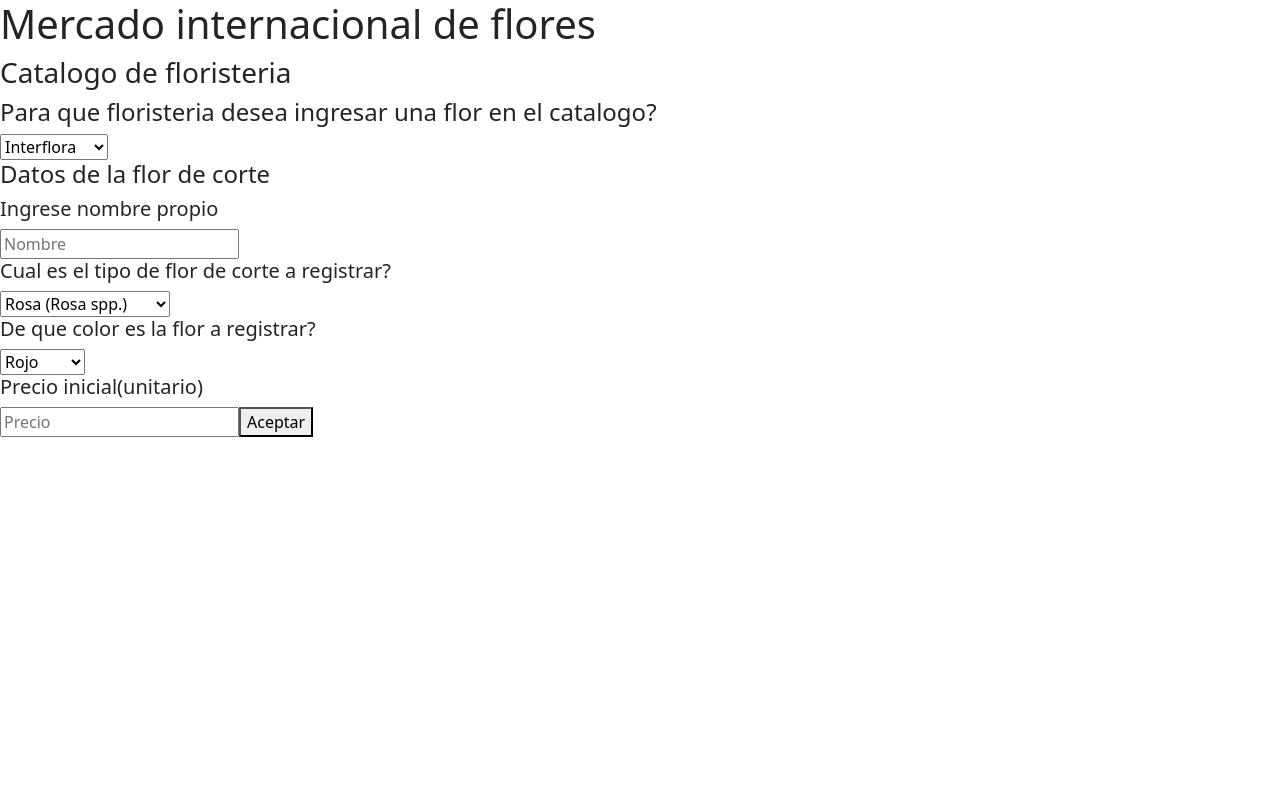
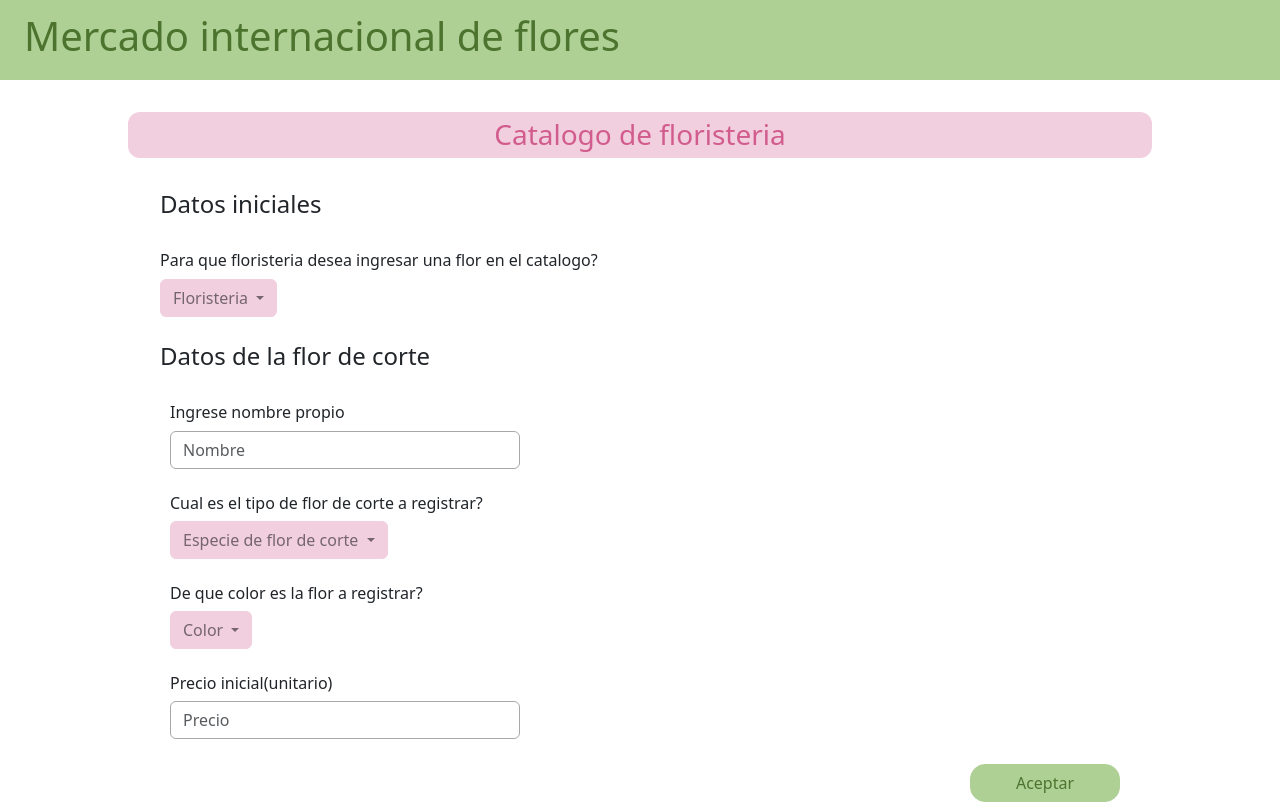
Before and after one commit to OhGarin/Front-proyecto-bd, an Angular app: page / in a window 1280 px wide. Built offline with nearby package versions, Linux system fonts and the light colour scheme.

Commit message:
formulario catalogo floristeria primera version

```diff
--- a/src/app/app.component.css
+++ b/src/app/app.component.css
@@ -0,0 +1,76 @@
+.form-control{
+  width: 350px;
+  border-color:#a9a8a9;
+}
+
+.btn-success {
+  --bs-btn-bg: #afd095;
+  --bs-btn-color: #4d742f;
+  --bs-btn-border-color: var(--bs-btn-bg);
+  --bs-btn-border-radius:15px;
+}
+
+.btn-primary{
+  --bs-btn-bg: #f1cfde;
+  --bs-btn-color: #00000083;
+  --bs-btn-hover-bg: #eb86b7;
+  --bs-btn-border-color: var(--bs-btn-bg);
+  --bs-btn-hover-border-color: var(--bs-btn-hover-bg);
+}
+
+.titulo-form{
+  background-color: #afd095;
+  display: flex;
+  padding-left: 3vh;
+  align-items: center;
+  height: 10vh;
+}
+
+h1{
+  color: #4d742f;
+}
+
+h3{
+  color: #d15c8d;
+  margin: 0;
+}
+
+.fondo-subtitulo{
+  background-color: #f1cfde;
+  width: 80%;
+  display: flex;
+  justify-content: center;
+  align-items: center;
+  border-radius: 12px;
+  padding-top: 6px;
+  padding-bottom: 6px;
+  margin-bottom: 4vh;
+}
+.formulario-catalogo-floristeria{
+  margin-top: 4vh;
+  display: flex;
+  flex-direction: column;
+  align-items: center;
+}
+
+.seccion-form{
+  padding-left: 10px;
+}
+
+.insert-flor-catalogo-floristeria{
+  display: flex;
+  flex-direction: column;
+  gap: 25px;
+  width: 75%;
+}
+
+.boton-aceptar{
+  width: 150px;
+  align-self: flex-end;
+
+}
+
+h5{
+  font-size: medium;
+  font-weight: normal;
+}
--- a/src/app/app.component.html
+++ b/src/app/app.component.html
@@ -1,37 +1,85 @@
+<div class="titulo-form">
   <h1>Mercado internacional de flores</h1>
+</div>
 
+<div class="formulario-catalogo-floristeria">
+
+  <div class="fondo-subtitulo">
     <h3>Catalogo de floristeria</h3>
+  </div>
 
   <form class="insert-flor-catalogo-floristeria">
+    <h4>Datos iniciales</h4>
+    <div>
+      <h5>Para que floristeria desea ingresar una flor en el catalogo?</h5>
+      <div class="row">
+        <div class="col">
+          <div ngbDropdown class="d-inline-block">
+            <button type="button" class="btn btn-primary" id="dropdownBasic1" ngbDropdownToggle>
+              Floristeria
+            </button>
+            <div ngbDropdownMenu aria-labelledby="dropdownBasic1">
+              <button ngbDropdownItem>Interflora</button>
+              <button ngbDropdownItem>Floraqueen</button>
+              <button ngbDropdownItem>Something else is here</button>
+            </div>
+          </div>
+        </div>
+      </div>
+    </div>
 
-  <h4>Para que floristeria desea ingresar una flor en el catalogo?</h4>
-
-  <select name="floristeria">
-    <option>Interflora</option>
-    <option>Floraqueen</option>
-  </select>
 
     <h4>Datos de la flor de corte</h4>
+    <div class="seccion-form">
       <h5>Ingrese nombre propio</h5>
-  <input id="entradatextonombre" placeholder="Nombre" type="text" />
+      <input class="form-control" id="entradatextonombre" placeholder="Nombre" type="text" />
+    </div>
 
+    <div class="seccion-form">
       <h5>Cual es el tipo de flor de corte a registrar?</h5>
-  <select name="generoEspecieFlorCorte">
-    <option value="">Rosa (Rosa spp.)</option>
-    <option value="">Girasol (Helianthus)</option>
-  </select>
+      <div class="row">
+        <div class="col">
+          <div ngbDropdown class="d-inline-block">
+            <button type="button" class="btn btn-primary" id="dropdownBasic1" ngbDropdownToggle>
+              Especie de flor de corte
+            </button>
+            <div ngbDropdownMenu aria-labelledby="dropdownBasic1">
+              <button ngbDropdownItem>Rosa (Rosa spp.)</button>
+              <button ngbDropdownItem>Girasol (Helianthus)</button>
+            </div>
+          </div>
+        </div>
+      </div>
+    </div>
+
+    <div class="seccion-form">
       <h5>De que color es la flor a registrar?</h5>
-  <select name="colorFLorCatalogo" id="">
-    <option value="">Rojo</option>
-    <option value="">Amarillo</option>
-    <option value="">Naranja</option>
-    <option value="">Verde</option>
-    <option value="">Rosado</option>
-  </select>
+      <div class="row">
+        <div class="col">
+          <div ngbDropdown class="d-inline-block">
+            <button type="button" class="btn btn-primary" id="dropdownBasic1" ngbDropdownToggle>
+              Color
+            </button>
+            <div ngbDropdownMenu aria-labelledby="dropdownBasic1">
+              <button ngbDropdownItem>Rojo</button>
+              <button ngbDropdownItem>Amarillo</button>
+              <button ngbDropdownItem>Naranja</button>
+              <button ngbDropdownItem>Verde</button>
+              <button ngbDropdownItem>Rosado</button>
+            </div>
+          </div>
+        </div>
+      </div>
+    </div>
 
+
+    <div class="seccion-form">
       <h5>Precio inicial(unitario)</h5>
-  <input type="number" placeholder="Precio" min="0" step="0.01" />
+      <input class="form-control" type="number" placeholder="Precio" min="0" step="0.01" />
+    </div>
 
-  <button>Aceptar</button>
+    <button type="button" class="btn btn-success boton-aceptar">Aceptar</button>
   </form>
+</div>
+
 <router-outlet />
--- a/src/app/app.component.ts
+++ b/src/app/app.component.ts
@@ -1,9 +1,9 @@
 import { Component } from '@angular/core';
 import { RouterOutlet } from '@angular/router';
-
+import { NgbDropdownModule } from '@ng-bootstrap/ng-bootstrap';
 @Component({
   selector: 'app-root',
-  imports: [RouterOutlet],
+  imports: [RouterOutlet, NgbDropdownModule],
   standalone: true,
   templateUrl: './app.component.html',
   styleUrl: './app.component.css'
```
Lines whose indentation alone changed are shown as unchanged.
